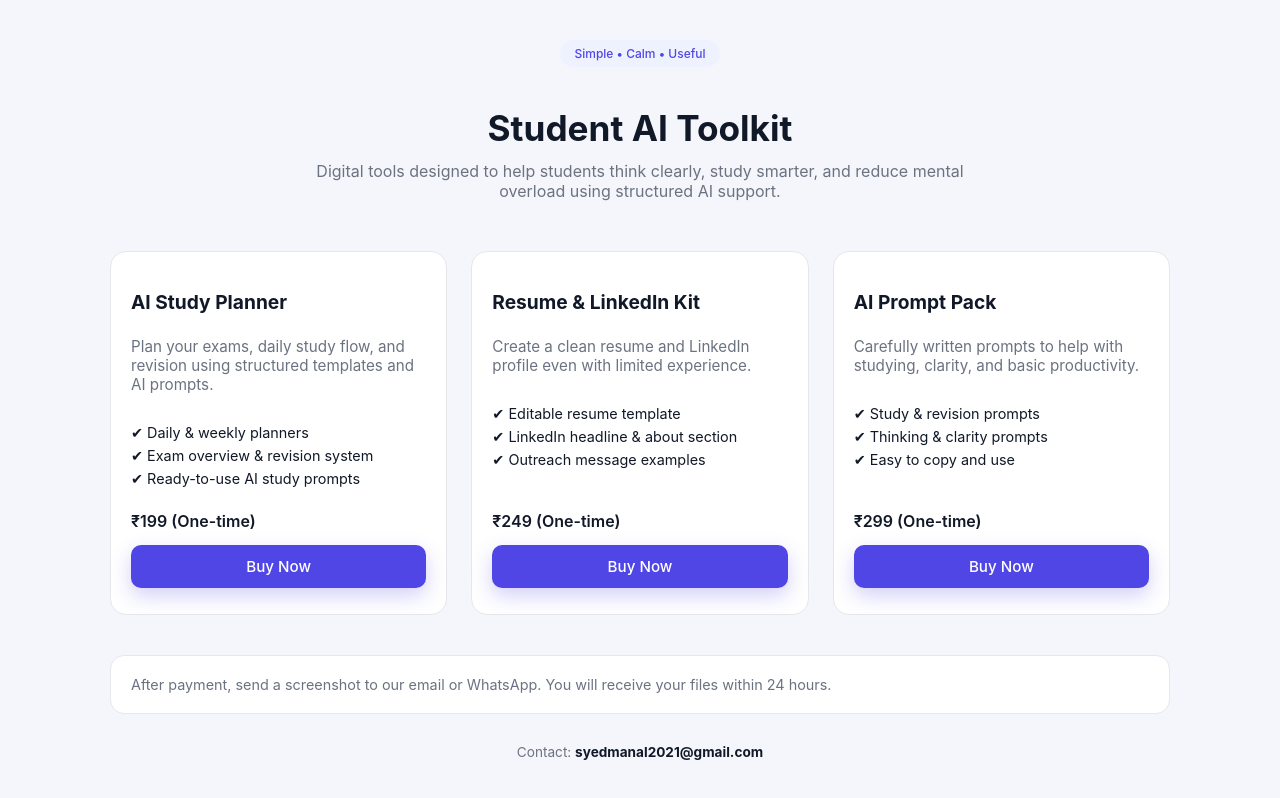
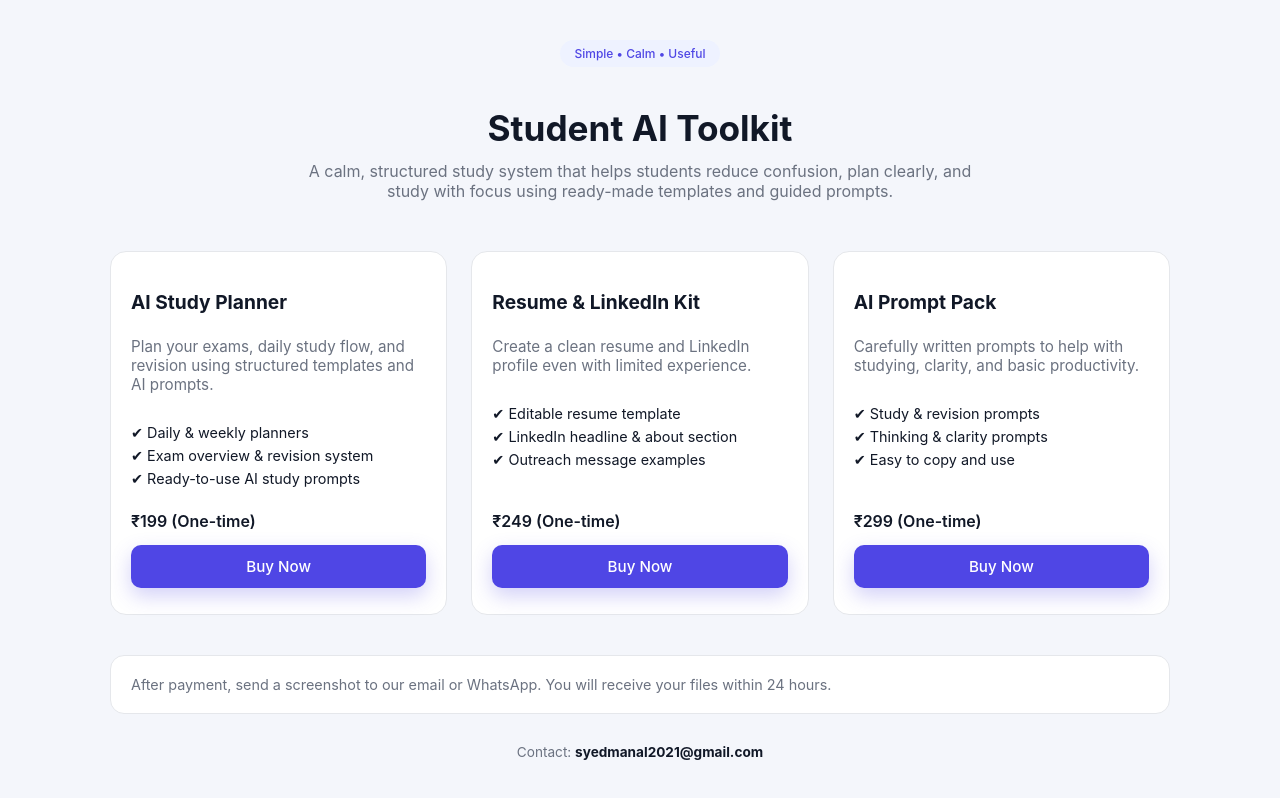
Before and after one commit to syedmanal2021-m/student-ai-toolkit, a plain HTML site: page index.html in a window 1280 px wide. Drawn offline with Linux system fonts and the light colour scheme.

Commit message:
Update index.html

```diff
--- a/index.html
+++ b/index.html
@@ -155,8 +155,9 @@
       <span class="badge">Simple • Calm • Useful</span>
       <h1>Student AI Toolkit</h1>
       <p>
-        Digital tools designed to help students think clearly, study smarter,
-        and reduce mental overload using structured AI support.
+        <p>
+A calm, structured study system that helps students reduce confusion, plan clearly, and study with focus using ready-made templates and guided prompts.
+</p>
       </p>
     </header>
 
```
